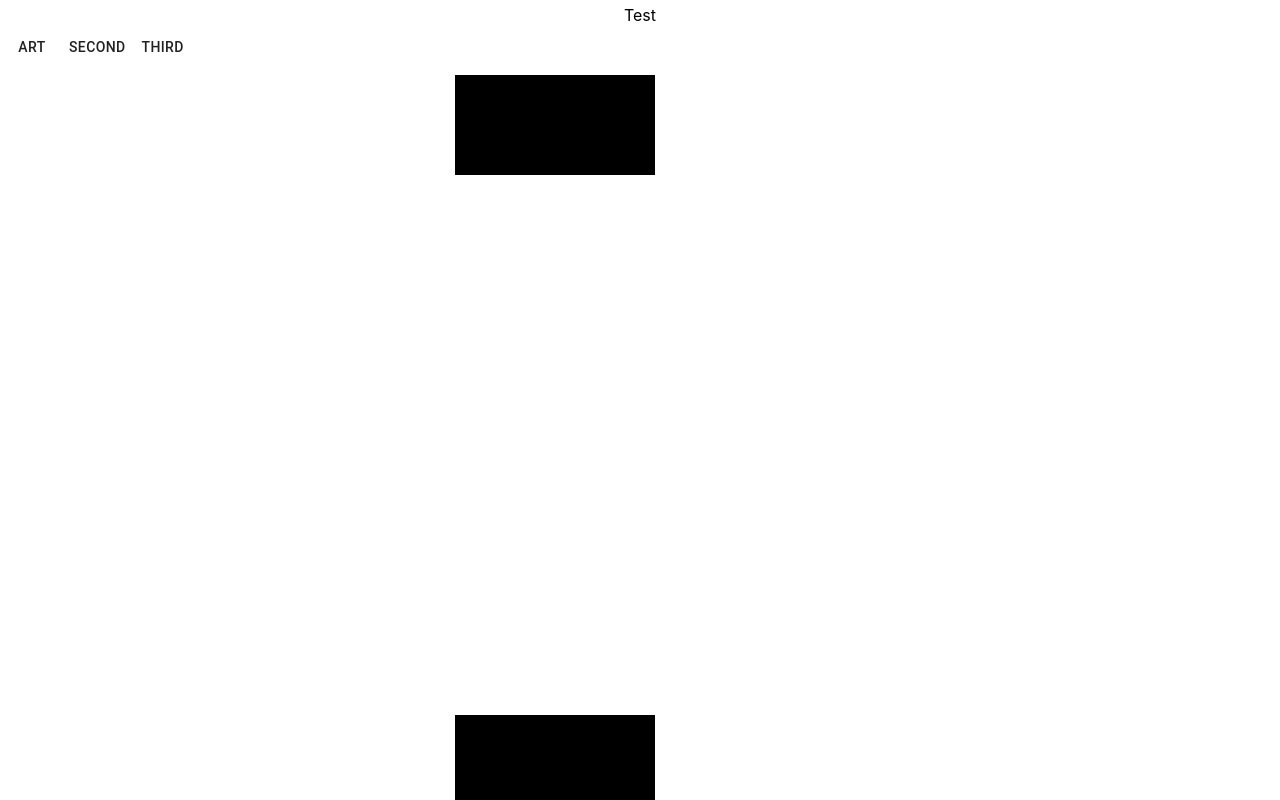
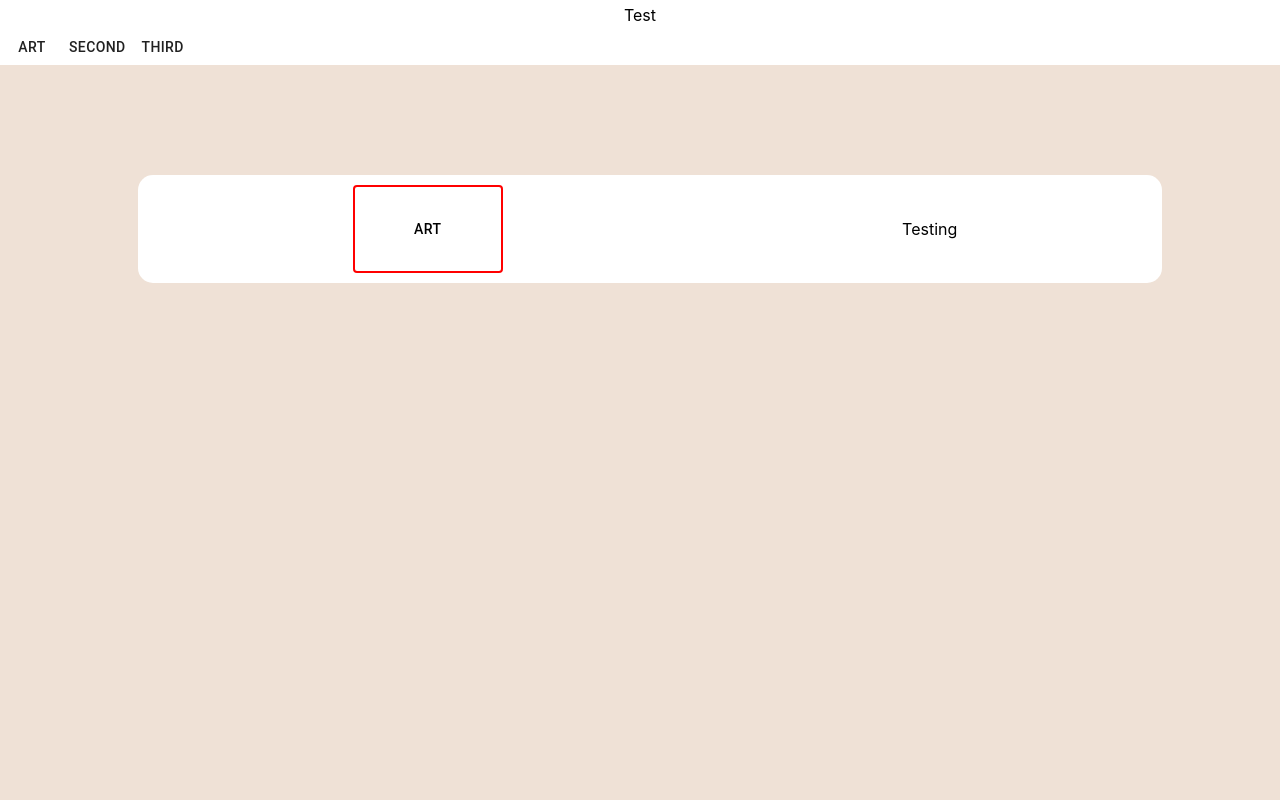
Before and after one commit to Cameronl14320/kyali-dev, a Next.js app: page / in a window 1280 px wide. Shown: the top 800 px of the page. Built offline with nearby package versions, Linux system fonts and the light colour scheme.

Commit message:
changing section layout

```diff
--- a/Components/Section.tsx
+++ b/Components/Section.tsx
@@ -9,18 +9,28 @@ const sectionStyle = makeStyles({
         color: 'black',
         padding: '10px',
     },
+    section_block: {
+        display: 'flex',
+        padding: '10px',
+        marginLeft: '10vw',
+        marginRight: '10vw',
+        minWidth: '80vw',
+        maxWidth: '80vw',
+        background: 'white',
+        borderRadius: '15px',
+        transition: '0.2s',
+    },
     section_button: {
-        color: 'white',
+        color: 'black',
         margin: '10px',
         padding: '10px 40px 10px 40px',
-        border: '2px solid',
+        border: '2px solid red',
         minWidth: '150px',
-        minHeight: '50px',
+        minHeight: '100%',
     },
     section_content: {
-        background: 'black',
-        minWidth: '200px',
-        minHeight: '100px',
+        justifyContent: 'center',
+        color: 'black',
     },
 });
 
@@ -28,18 +38,22 @@ export default function Section(props: {sectionId: string}) {
     const classes = sectionStyle();
     return (
         <Box id={"section-" + props.sectionId} className={classes.section}>
+            <Box className={classes.section_block}>
                 <Grid
                     container
-                direction={"row"}
+                    spacing={0}
+                    direction={"column"}
                     justifyContent={"center"}
                     alignItems={"center"}
                 >
-                <Box className={classes.section_content}>
-                </Box>
                     <Button className={classes.section_button}>
                         {props.sectionId}
                     </Button>
+                    <Box className={classes.section_content}>
+                        Testing
+                    </Box>
                 </Grid>
+            </Box>
         </Box>
     )
 }
--- a/pages/index.tsx
+++ b/pages/index.tsx
@@ -8,7 +8,11 @@ import Section from "../Components/Section";
 
 const indexStyle = makeStyles({
     root: {
-        backgroundImage: '/images/background.png'
+//         backgroundImage: `url(${"/images/background.png"})`
+        background: '#efe1d6',
+    },
+    section_grid: {
+        marginTop: '100px',
     }
 });
 
@@ -26,7 +30,7 @@ const Home: NextPage = () => {
     return (
         <Box className={classes.root}>
             <Header/>
-            <Grid>
+            <Grid className={classes.section_grid}>
                 <Section sectionId={"Art"}/>
                 <Section sectionId={"2"}/>
                 <Section sectionId={"3"}/>
```
Also changed, not shown: public/images/background.png (deleted). Lines whose indentation alone changed are shown as unchanged.
